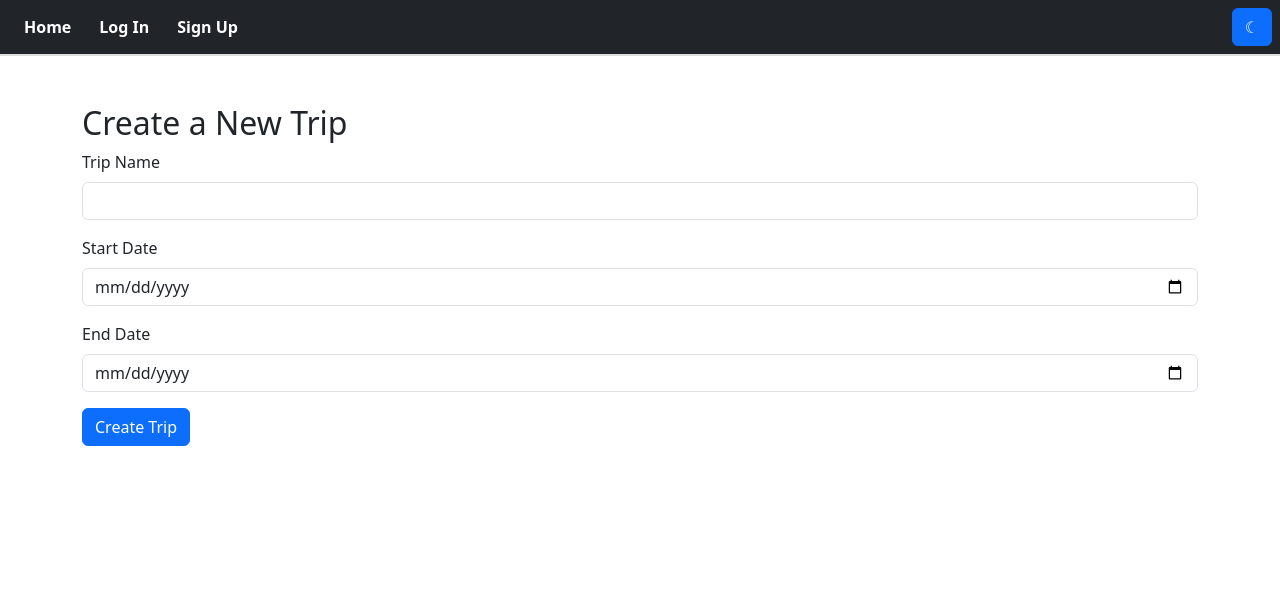
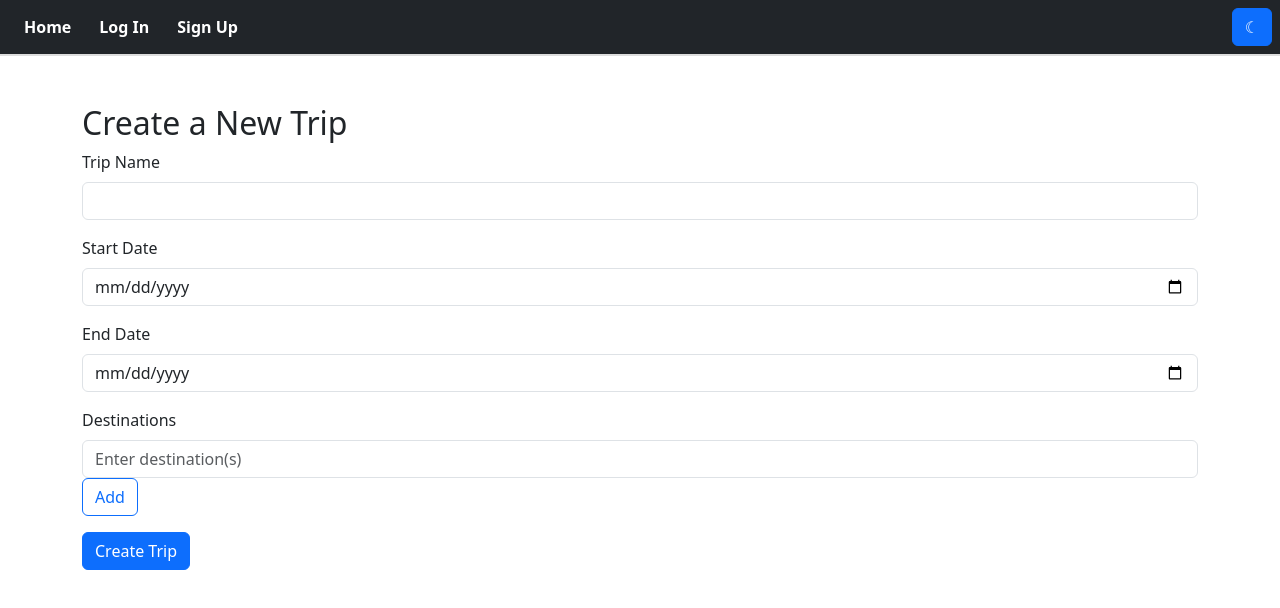
Before and after one commit to josephlee702/trip_planner_fe, a React (Create React App) app: page /trips/new in a window 1280 px wide. Shown: the top 608 px of the page. Built offline with nearby package versions, Linux system fonts and the light colour scheme.

Commit message:
can now add/delete destinations to trips

```diff
--- a/src/components/CreateTrip.js
+++ b/src/components/CreateTrip.js
@@ -6,18 +6,21 @@ const CreateTrip = () => {
   const [name, setName] = useState("");
   const [startDate, setStartDate] = useState("");
   const [endDate, setEndDate] = useState("");
+  const [destinations, setDestinations] = useState([]);
+  const [newDestination, setNewDestination] = useState("");
   const navigate = useNavigate();
 
   const handleSubmit = async (e) => {
     e.preventDefault();
     try {
-      const response = await api.post(
+      await api.post(
         "/trips",
         {
           trip: {
             name,
             start_date: startDate,
             end_date: endDate,
+            destinations: destinations
           },
         },
         {
@@ -35,6 +38,10 @@ const CreateTrip = () => {
     } catch (error) {
       console.error("Error creating trip:", error);
     }
+  };
+
+  const removeDestination = (indexToRemove) => {
+    setDestinations(destinations.filter((_, idx) => idx !== indexToRemove));
   };
 
   return (
@@ -74,6 +81,44 @@ const CreateTrip = () => {
           />
         </div>
 
+        <div className="mb-3">
+          <label className="form-label">Destinations</label>
+          <input
+            type="text"
+            className="form-control"
+            value={newDestination}
+            onChange={(e) => setNewDestination(e.target.value)}
+            placeholder="Enter destination(s)"
+          />
+          <button
+            type="button"
+            className="btn btn-outline-primary"
+            onClick={() => {
+              if (newDestination.trim()) {
+                setDestinations([...destinations, newDestination.trim()]);
+                setNewDestination("");
+              }
+            }}>
+              Add
+          </button>
+        </div>
+
+        <ul className="mt-2">
+          {destinations.map((dest, idx) => (
+        <li key={idx}>
+          {dest}{" "}
+          <button
+            type="button"
+            onClick={() => removeDestination(idx)}
+            className="btn btn-sm btn-danger ms-2"
+            style={{ fontSize: "0.75rem", padding: "0.05rem 0.3rem" }}
+          >
+            ×
+          </button>
+        </li>
+        ))}
+        </ul>
+
         <button type="submit" className="btn btn-primary">
           Create Trip
         </button>
```
